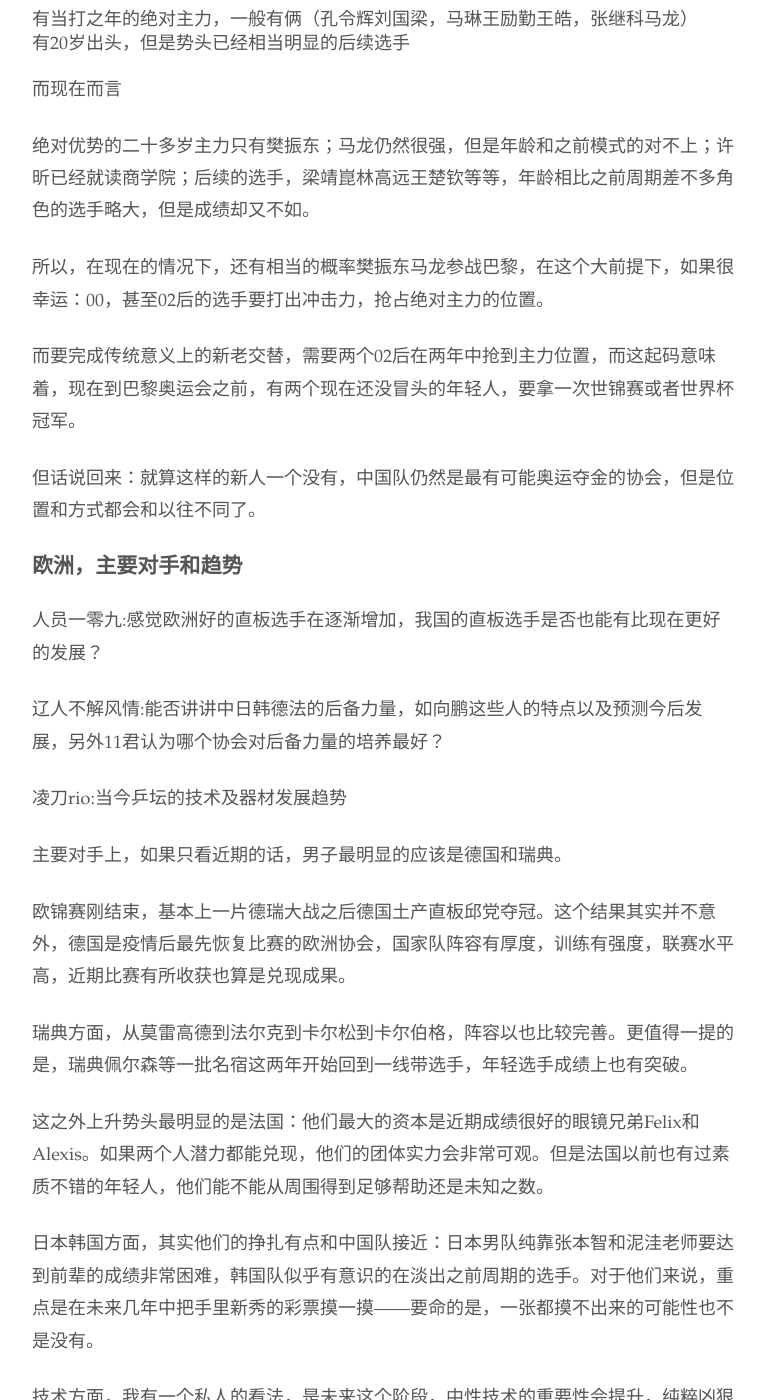
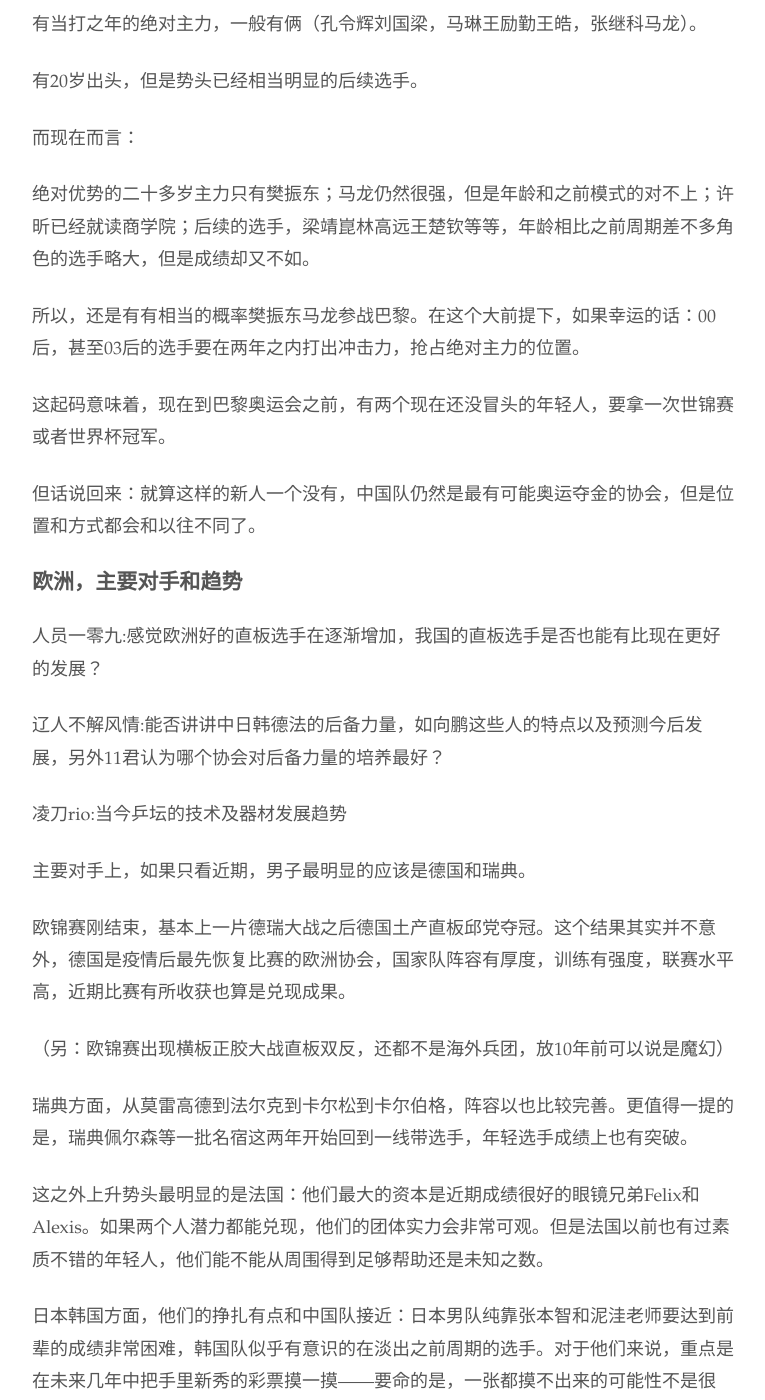
Before and after one commit to readandchedan/readandchedan.github.io, a Jekyll site: the page built from _posts/tabletennis/_posts/2022-08-30-ama.md, in a window 1280 px wide and 1400 px high, scrolled down 2453 px. Shown: the whole window, without its empty margins (256-1021 px from the left). Built offline with Jekyll 4.4.1, drawn with Linux system fonts in a browser that asks for light colours; some of the changed text lies outside the part shown.

Commit message:
adjust wording

```diff
--- a/_posts/tabletennis/_posts/2022-08-30-ama.md
+++ b/_posts/tabletennis/_posts/2022-08-30-ama.md
@@ -58,16 +58,18 @@ Kenji吴小呆:ITTF还会回来吗，真的要被WTT取代了吗
 12年和之后大家相对熟悉。
 
 简而言之：每个周期，中国队的新老交替都是：
-- 有当打之年的绝对主力，一般有俩（孔令辉刘国梁，马琳王励勤王皓，张继科马龙）
-- 有20岁出头，但是势头已经相当明显的后续选手
 
-而现在而言
+有当打之年的绝对主力，一般有俩（孔令辉刘国梁，马琳王励勤王皓，张继科马龙）。
+
+有20岁出头，但是势头已经相当明显的后续选手。
+
+而现在而言：
 
 绝对优势的二十多岁主力只有樊振东；马龙仍然很强，但是年龄和之前模式的对不上；许昕已经就读商学院；后续的选手，梁靖崑林高远王楚钦等等，年龄相比之前周期差不多角色的选手略大，但是成绩却又不如。
 
-所以，在现在的情况下，还有相当的概率樊振东马龙参战巴黎，在这个大前提下，如果很幸运：00，甚至02后的选手要打出冲击力，抢占绝对主力的位置。
+所以，还是有有相当的概率樊振东马龙参战巴黎。在这个大前提下，如果幸运的话：00后，甚至03后的选手要在两年之内打出冲击力，抢占绝对主力的位置。
 
-而要完成传统意义上的新老交替，需要两个02后在两年中抢到主力位置，而这起码意味着，现在到巴黎奥运会之前，有两个现在还没冒头的年轻人，要拿一次世锦赛或者世界杯冠军。
+这起码意味着，现在到巴黎奥运会之前，有两个现在还没冒头的年轻人，要拿一次世锦赛或者世界杯冠军。
 
 但话说回来：就算这样的新人一个没有，中国队仍然是最有可能奥运夺金的协会，但是位置和方式都会和以往不同了。
 
@@ -79,15 +81,17 @@ Kenji吴小呆:ITTF还会回来吗，真的要被WTT取代了吗
 
 凌刀rio:当今乒坛的技术及器材发展趋势
 
-主要对手上，如果只看近期的话，男子最明显的应该是德国和瑞典。
+主要对手上，如果只看近期，男子最明显的应该是德国和瑞典。
 
 欧锦赛刚结束，基本上一片德瑞大战之后德国土产直板邱党夺冠。这个结果其实并不意外，德国是疫情后最先恢复比赛的欧洲协会，国家队阵容有厚度，训练有强度，联赛水平高，近期比赛有所收获也算是兑现成果。
+
+（另：欧锦赛出现横板正胶大战直板双反，还都不是海外兵团，放10年前可以说是魔幻）
 
 瑞典方面，从莫雷高德到法尔克到卡尔松到卡尔伯格，阵容以也比较完善。更值得一提的是，瑞典佩尔森等一批名宿这两年开始回到一线带选手，年轻选手成绩上也有突破。
 
 这之外上升势头最明显的是法国：他们最大的资本是近期成绩很好的眼镜兄弟Felix和Alexis。如果两个人潜力都能兑现，他们的团体实力会非常可观。但是法国以前也有过素质不错的年轻人，他们能不能从周围得到足够帮助还是未知之数。
 
-日本韩国方面，其实他们的挣扎有点和中国队接近：日本男队纯靠张本智和泥洼老师要达到前辈的成绩非常困难，韩国队似乎有意识的在淡出之前周期的选手。对于他们来说，重点是在未来几年中把手里新秀的彩票摸一摸——要命的是，一张都摸不出来的可能性也不是没有。
+日本韩国方面，他们的挣扎有点和中国队接近：日本男队纯靠张本智和泥洼老师要达到前辈的成绩非常困难，韩国队似乎有意识的在淡出之前周期的选手。对于他们来说，重点是在未来几年中把手里新秀的彩票摸一摸——要命的是，一张都摸不出来的可能性不是很低。
 
 技术方面，我有一个私人的看法，是未来这个阶段，中性技术的重要性会提升，纯粹凶狠打法会开始不那么流行。
 
@@ -95,11 +99,13 @@ Kenji吴小呆:ITTF还会回来吗，真的要被WTT取代了吗
 
 这种打法成为主流，是在无机胶水赛璐璐球时代之后。那个年代，拧拉是绝对强势的技术，围绕拧拉配合打造战术体系是非常明显的选择。但是后来塑料球的一系列调整，旋转一再削弱，拧拉作为单项技术的绝对强势地位大大减弱了。
 
+（甚至可以笼统地说，现在乒乓球弧线的重要性超过旋转）
+
 近期冒头的一批欧洲选手，从莫雷高德，到法国的眼镜兄弟（尤其哥哥alexis），甚至某种程度上说马龙或者丹羽，他们的竞争力中相当一部分来自于他们的不可预测性，很多体现在我说的中性技术上。
 
 莫雷高德最为明显：他的接发球和战术组合，可以说花招很多。这里说花招，是指一个技术用100次，可能输赢对开，甚至输的还稍微多一点的技术。但是他的对手最头疼的，是不知道他接下来会用哪招。
 
-再没有绝对强势的单一环节技术之后，更多的竞争力就依靠对对手和对比赛的判断，靠更严密的细节：你劈长是不是能搓到底线，你的连续回摆短是不是可靠，你的直线是压着侧边白线过去，还就是象征性的直一下，实际上更接近三分之二台（这里区别很大）诸如此类。
+再没有绝对强势的单一环节技术之后，更多的竞争力就依靠对对手和对比赛的判断，靠更严密的细节：你劈长是不是能搓到底线，你的连续回摆短是不是就是不冒高不出台，你的直线是压着侧边白线过去，还就是象征性的直一下，实际上更接近三分之二台（这里区别很大）诸如此类。
 
 中国队目前很缺乏这种类型的选手，我们接下来两批的选手仍然主打上旋对抗和实力，但是变化，衔接这些相对不那么重视。
 
```
